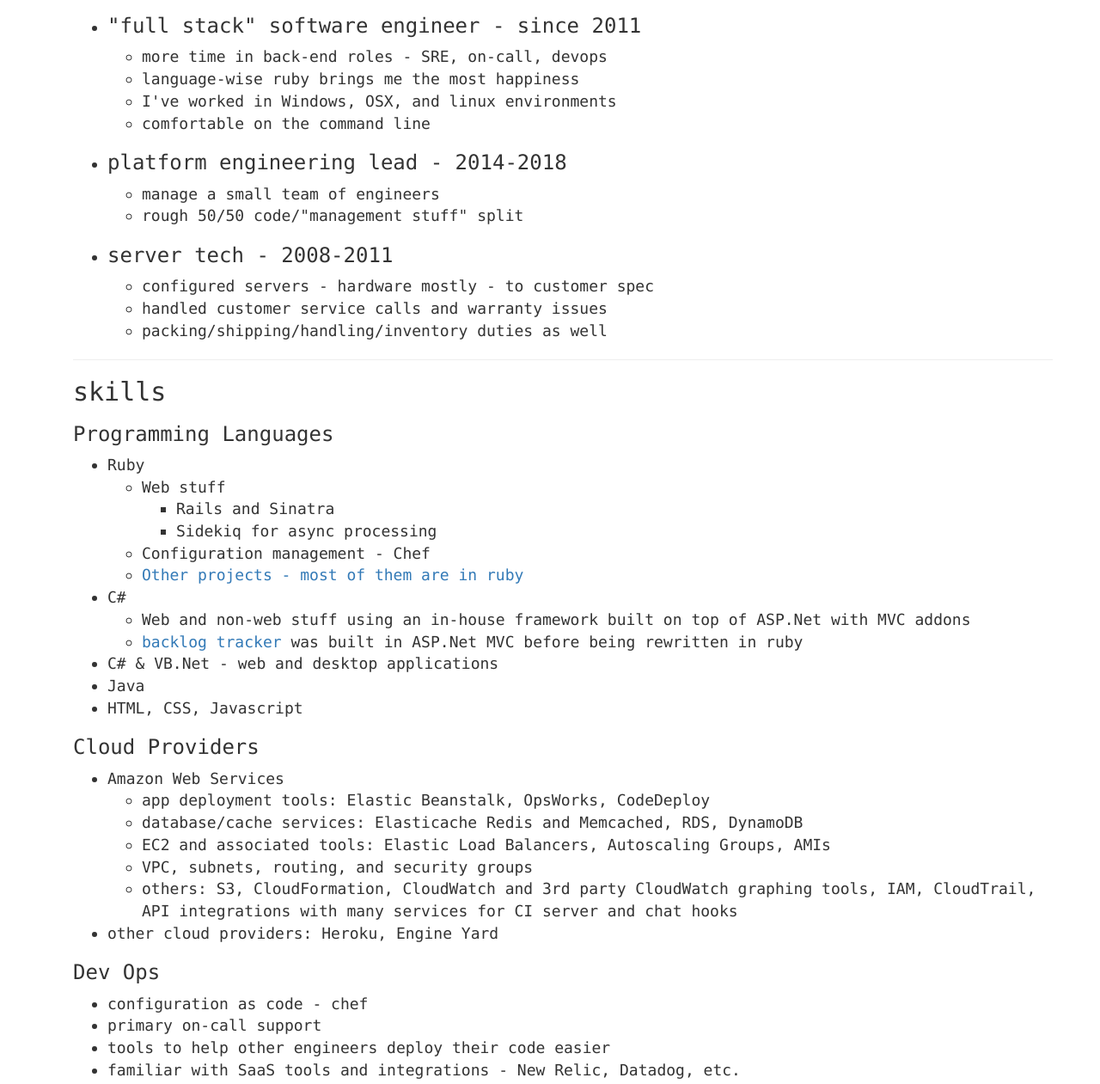
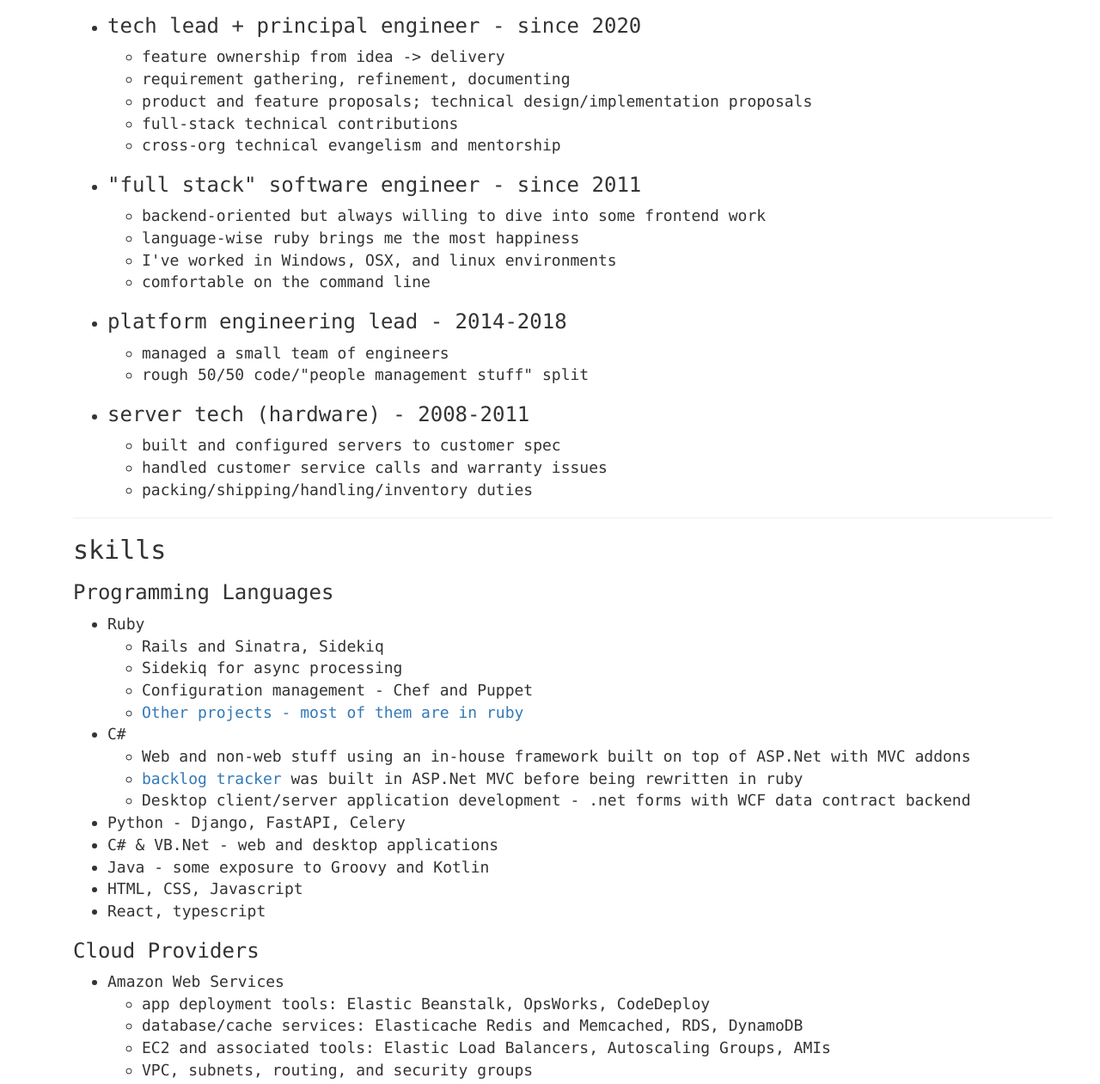
Before and after one commit to tkling/tkling.github.io, a plain HTML site: page resume.html in a window 1280 px wide. Shown: the part 491-1752 px from the top of the page at 86% size. Drawn offline with nearby package versions, Linux system fonts and the light colour scheme.

Commit message:
projects and resume updates

```diff
--- a/resume.html
+++ b/resume.html
@@ -37,25 +37,38 @@
         <p>
           <h2>professional experience</h2>
           <ul>
-            <li><h3>"full stack" software engineer - since 2011</h3>
+	    <li>
+	      <h3>tech lead + principal engineer - since 2020</h3>
+	      <ul>
+	        <li>feature ownership from idea -> delivery</li>
+		<li>requirement gathering, refinement, documenting</li>
+		<li>product and feature proposals; technical design/implementation proposals</li>
+		<li>full-stack technical contributions</li>
+		<li>cross-org technical evangelism and mentorship</li>
+	      </ul>
+	    </li>
+            <li>
+	      <h3>"full stack" software engineer - since 2011</h3>
               <ul>
-                <li>more time in back-end roles - SRE, on-call, devops</li>
+                <li>backend-oriented but always willing to dive into some frontend work</li>
                 <li>language-wise ruby brings me the most happiness</li>
                 <li>I've worked in Windows, OSX, and linux environments</li>
                 <li>comfortable on the command line</li>
               </ul>
             </li>
-            <li><h3>platform engineering lead - 2014-2018</h3>
+            <li>
+	      <h3>platform engineering lead - 2014-2018</h3>
               <ul>
-                <li>manage a small team of engineers</li>
-                <li>rough 50/50 code/"management stuff" split</li>
+                <li>managed a small team of engineers</li>
+                <li>rough 50/50 code/"people management stuff" split</li>
               </ul>
             </li>
-            <li><h3>server tech - 2008-2011</h3>
+            <li>
+	      <h3>server tech (hardware) - 2008-2011</h3>
               <ul>
-                <li>configured servers - hardware mostly - to customer spec</li>
+                <li>built and configured servers to customer spec</li>
                 <li>handled customer service calls and warranty issues</li>
-                <li>packing/shipping/handling/inventory duties as well</li>
+                <li>packing/shipping/handling/inventory duties</li>
               </ul>
             </li>
           </ul>
@@ -69,13 +82,9 @@
           <ul>
             <li>Ruby
               <ul>
-                <li>Web stuff
-                  <ul>
-                    <li>Rails and Sinatra</li>
-                    <li>Sidekiq for async processing</li>
-                  </ul>
-                </li>
-                <li>Configuration management - Chef</li>
+                <li>Rails and Sinatra, Sidekiq</li>
+                <li>Sidekiq for async processing</li>
+                <li>Configuration management - Chef and Puppet</li>
                 <li><a href="/projects.html">Other projects - most of them are in ruby</a></li>
               </ul>
             </li>
@@ -83,11 +92,14 @@
               <ul>
                 <li>Web and non-web stuff using an in-house framework built on top of ASP.Net with MVC addons</li>
                 <li><a href="http://backlogtracker.com">backlog tracker</a> was built in ASP.Net MVC before being rewritten in ruby</li>
+		<li>Desktop client/server application development - .net forms with WCF data contract backend</li>
               </ul>
             </li>
+	    <li>Python - Django, FastAPI, Celery
             <li>C# & VB.Net - web and desktop applications</li>
-            <li>Java</li>
+            <li>Java - some exposure to Groovy and Kotlin</li>
             <li>HTML, CSS, Javascript</li>
+	    <li>React, typescript</li>
           </ul>
 
           <h3>Cloud Providers</h3>
@@ -98,7 +110,8 @@
                 <li>database/cache services: Elasticache Redis and Memcached, RDS, DynamoDB</li>
                 <li>EC2 and associated tools: Elastic Load Balancers, Autoscaling Groups, AMIs</li>
                 <li>VPC, subnets, routing, and security groups</li>
-                <li>others: S3, CloudFormation, CloudWatch and 3rd party CloudWatch graphing tools, IAM, CloudTrail, API integrations with many services for CI server and chat hooks</li>
+                <li>others: CDK, S3, CloudFormation, CloudWatch and 3rd party CloudWatch graphing tools, IAM,
+		    CloudTrail, API integrations with many services for CI server and chat hooks</li>
               </ul>
             </li>
             <li>other cloud providers: Heroku, Engine Yard</li>
@@ -106,11 +119,21 @@
 
           <h3>Dev Ops</h3>
           <ul>
-            <li>configuration as code - chef</li>
+            <li>configuration as code - chef/puppet/ansible</li>
+	    <li>environment/app provisioning via terraform and CDK</li>
             <li>primary on-call support</li>
-            <li>tools to help other engineers deploy their code easier</li>
-            <li>familiar with SaaS tools and integrations - New Relic, Datadog, etc.</li>
+            <li>deployment and maintenance tooling, developer experience oriented tooling</li>
+	    <li>CI stuff like Github Actions, CircleCI, Teamcity, and Jenkins</li>
+            <li>familiar with SaaS tools and integrations - New Relic, Datadog, Sentry, Rollbar, etc.</li>
           </ul>
+
+	  <h3>Databases I've used:</h3>
+	  <ul>
+            <li>Microsoft SQL Server</li>
+	    <li>PostgreSQL</li>
+	    <li>MySQL</li>
+	    <li>Document/object stores: MongoDB, DynamoDB, Redis</li>
+	  </ul>
         </p>
         <hr />
 
```
Also changed, not shown: projects.html (+10 -5 lines).
